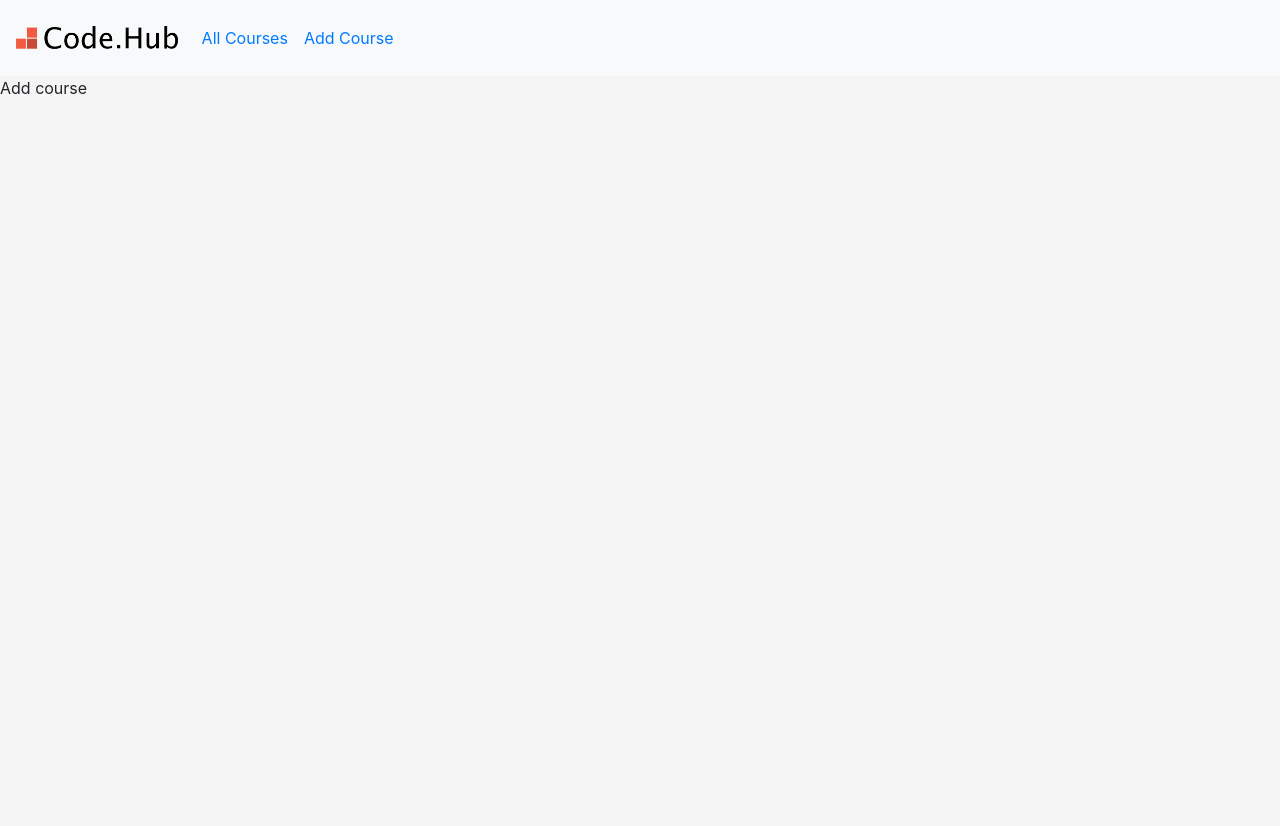
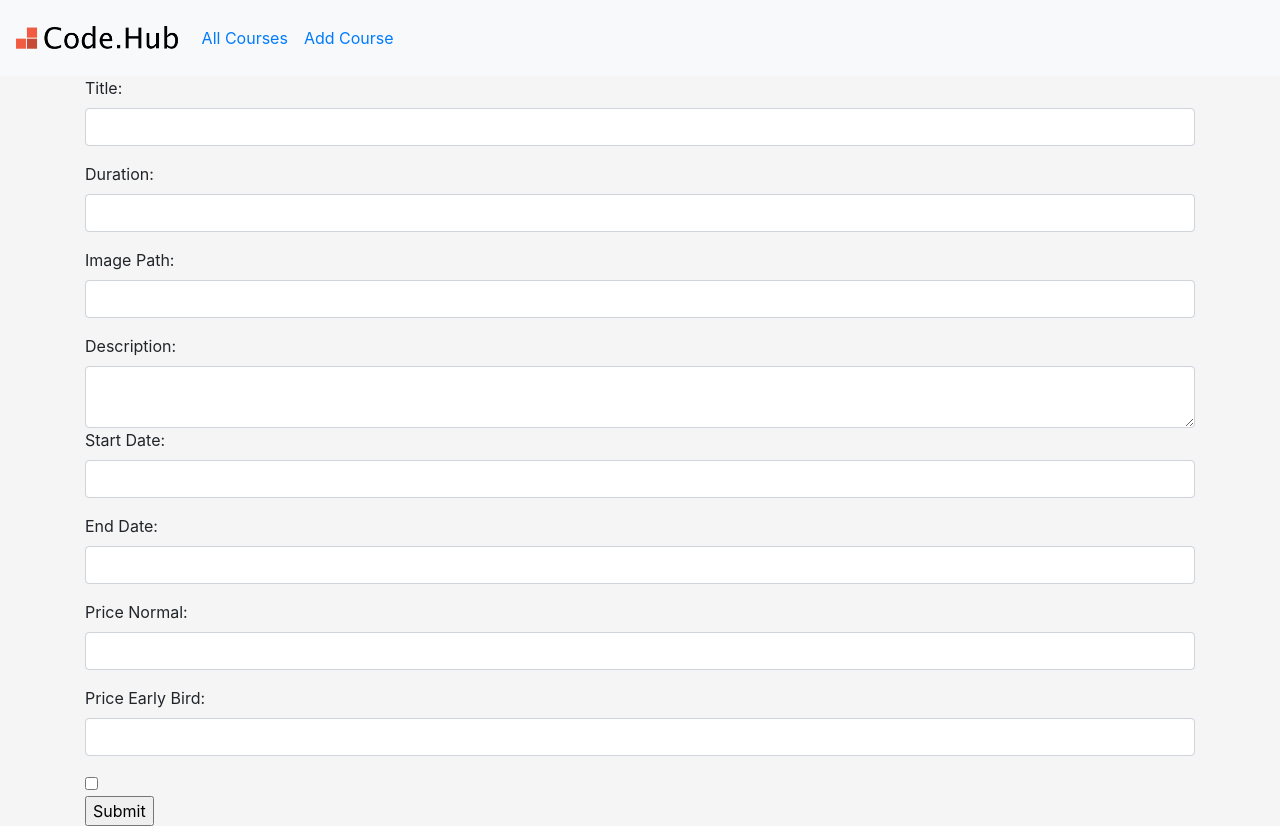
Before and after one commit to tzimpoulog/codehubCourses, a React (Create React App) app: page /add-course in a window 1280 px wide. Before the commit the page ends 800 px from the top, so only its background shows below. Built offline with nearby package versions, Linux system fonts and the light colour scheme; data requests are answered from the project's data file.

Commit message:
Add course form and post

```diff
--- a/src/components/AddCourse.js
+++ b/src/components/AddCourse.js
@@ -1,7 +1,182 @@
-import React from 'react';
+import React, { useState, useEffect } from "react";
+import { API } from "../api";
+import { Button, Form, FormGroup, Label, Input, FormText } from "reactstrap";
+import { Row, Col, Container } from "reactstrap";
+import { useInput } from "./hooks/useInput";
 
-const AddCourse = () =>{
-    return <div> Add course</div>
-}
+const AddCourse = () => {
+  const [instructor, setInstructor] = useState([]);
+  const { value: title, bind: bindTitle, reset: resetTitle } = useInput("");
+  const {
+    value: duration,
+    bind: bindDuration,
+    reset: resetDuration,
+  } = useInput("");
+  const {
+    value: imagePath,
+    bind: bindImagePath,
+    reset: resetImagePath,
+  } = useInput("");
+  const {
+    value: description,
+    bind: bindDescription,
+    reset: resetDescription,
+  } = useInput("");
+  const {
+    value: priceNormal,
+    bind: bindPriceNormal,
+    reset: resetPriceNormal,
+  } = useInput("");
+  const {
+    value: priceEarlyBird,
+    bind: bindEarlyBird,
+    reset: resetEarlyBird,
+  } = useInput("");
+  const {
+    value: startDate,
+    bind: bindStartDate,
+    reset: resetStartDate,
+  } = useInput("");
+  const {
+    value: endDate,
+    bind: bindEndDate,
+    reset: resetEndDate,
+  } = useInput("");
+  const initialCheckboxes = [instructor];
+  const [checkboxItems, setCheckboxItems] = useState(initialCheckboxes);
+
+  const handleSubmit = (evt) => {
+    evt.preventDefault();
+    //alert(` ${title} ${duration} ${imagePath} ${description}`);
+    resetTitle();
+    resetDuration();
+    resetImagePath();
+    resetDescription();
+    postCourse();
+    resetPriceNormal();
+    resetEarlyBird();
+    resetStartDate();
+    resetEndDate();
+  };
+
+
+  useEffect(() => {
+    const fetchInstructors = () => {
+      fetch(API + "instructors")
+        .then((response) => {
+          if (response.ok) {
+            return response.json();
+          } else {
+            throw new Error("Something went wrong ...");
+          }
+        })
+        .then((data) => {
+          setInstructor(data);
+          console.log(data);
+        })
+        .catch((error) => {
+          console.log(error);
+        });
+    };
+    fetchInstructors();
+  },[]);
+  //fetchInstructors();
+
+  const postCourse = () => {
+    fetch(API + "courses", {
+      method: "POST",
+      headers: {
+        Accept: "application/json",
+        "Content-Type": "application/json",
+      },
+      body: JSON.stringify({
+        title: title,
+        duration: duration,
+        imagePath: imagePath,
+        description: description,
+        price: {
+          normal: priceNormal,
+          early_bird: priceEarlyBird,
+        },
+        dates: {
+          start_date: startDate,
+          end_date: endDate,
+        },
+        open: true,
+        instructors:["01"]
+      }),
+    })
+      .then((response) => response.json())
+      // .then((responseJson) => {
+      //   return responseJson.movies;
+      // })
+      .catch((error) => {
+        console.error(error);
+      });
+  };
+
+
+
+  return (
+    <Container>
+      <Form onSubmit={handleSubmit}>
+        <FormGroup>
+          <Label for="title">Title:</Label>
+          <Input type="text" {...bindTitle} />
+        </FormGroup>
+        <FormGroup>
+          <Label for="duration">Duration:</Label>
+          <Input type="text" {...bindDuration} />
+        </FormGroup>
+        <FormGroup>
+          <Label for="imagePath">Image Path:</Label>
+          <Input type="text" {...bindImagePath} />
+        </FormGroup>
+        <FormGroup>
+          <Label for="description">Description:</Label>
+          <Input
+            type="textarea"
+            name="text"
+            id="description"
+            {...bindDescription}
+          />
+          <FormGroup>
+            <Label for="priceNormal">Start Date:</Label>
+            <Input type="text" {...bindStartDate} />
+          </FormGroup>
+          <FormGroup>
+            <Label for="priceNormal">End Date:</Label>
+            <Input type="text" {...bindEndDate} />
+          </FormGroup>
+          <FormGroup>
+            <Label for="priceNormal">Price Normal:</Label>
+            <Input type="text" {...bindPriceNormal} />
+          </FormGroup>
+          <FormGroup>
+            <Label for="priceEarlyBird">Price Early Bird:</Label>
+            <Input type="text" {...bindEarlyBird} />
+          </FormGroup>
+        </FormGroup>
+        {
+          checkboxItems.map((checkbox, index) =>
+            <div>
+              <p key={checkbox.id}>{checkbox.name?.first}</p>
+              <input
+                type={"checkbox"}
+                onChange={e => {
+                  const newCheckboxes = [...checkboxItems];
+                  newCheckboxes[index].checked = e.target.checked;
+                  setCheckboxItems(newCheckboxes);
+                }}
+                checked={checkbox.checked}
+              />
+            </div>
+          )
+        }
+        <input type="submit" value="Submit" />
+      </Form>
+    </Container>
+  );
+};
 
 export default AddCourse;
--- a/src/components/CourseDetails.js
+++ b/src/components/CourseDetails.js
@@ -102,6 +102,13 @@ function CourseDetails() {
           </Row>
           <Row>
             <Col>
+              <Button onClick={deleteCourse} style={{ background: "#F15B41" }}>
+                Delete
+              </Button>
+            </Col>
+          </Row>
+          <Row>
+            <Col>
               <h2>Instructor{instructor.length > 1 ? 's' : null}</h2>
             </Col>
           </Row>
@@ -124,13 +131,6 @@ function CourseDetails() {
             </Col>
             )}
           </Row>
-          <Row>
-            <Col>
-              <Button onClick={deleteCourse} style={{ background: "#F15B41" }}>
-                Delete
-              </Button>
-            </Col>
-          </Row>
         </Container>
       </div>
     )
--- a/src/components/TableCourses.js
+++ b/src/components/TableCourses.js
@@ -46,10 +46,10 @@ const TableCourses = (props) => {
           <tr key={cour.id}>
             <th scope="row"></th>
             <td>{cour.title}</td>
-            <td>{cour.open}</td>
-            <td>{cour.price.normal} €</td>
+            <td>{cour.open ? 'YES' : 'NO'}</td>
+            <td>{cour.price?.normal} €</td>
             <td>
-              {cour.dates.start_date} - {cour.dates.end_date}
+              {cour.dates?.start_date} - {cour.dates?.end_date}
             </td>
             <td>
               <Button style={{ background:'#F15B41'}}>
--- /dev/null
+++ b/src/components/hooks/useInput.js
@@ -0,0 +1,17 @@
+import { useState } from "react";
+
+export const useInput = initialValue => {
+  const [value, setValue] = useState(initialValue);
+
+  return {
+    value,
+    setValue,
+    reset: () => setValue(""),
+    bind: {
+      value,
+      onChange: event => {
+        setValue(event.target.value);
+      }
+    }
+  };
+};
```
Also changed, not shown: db.json (+20 -6 lines).
